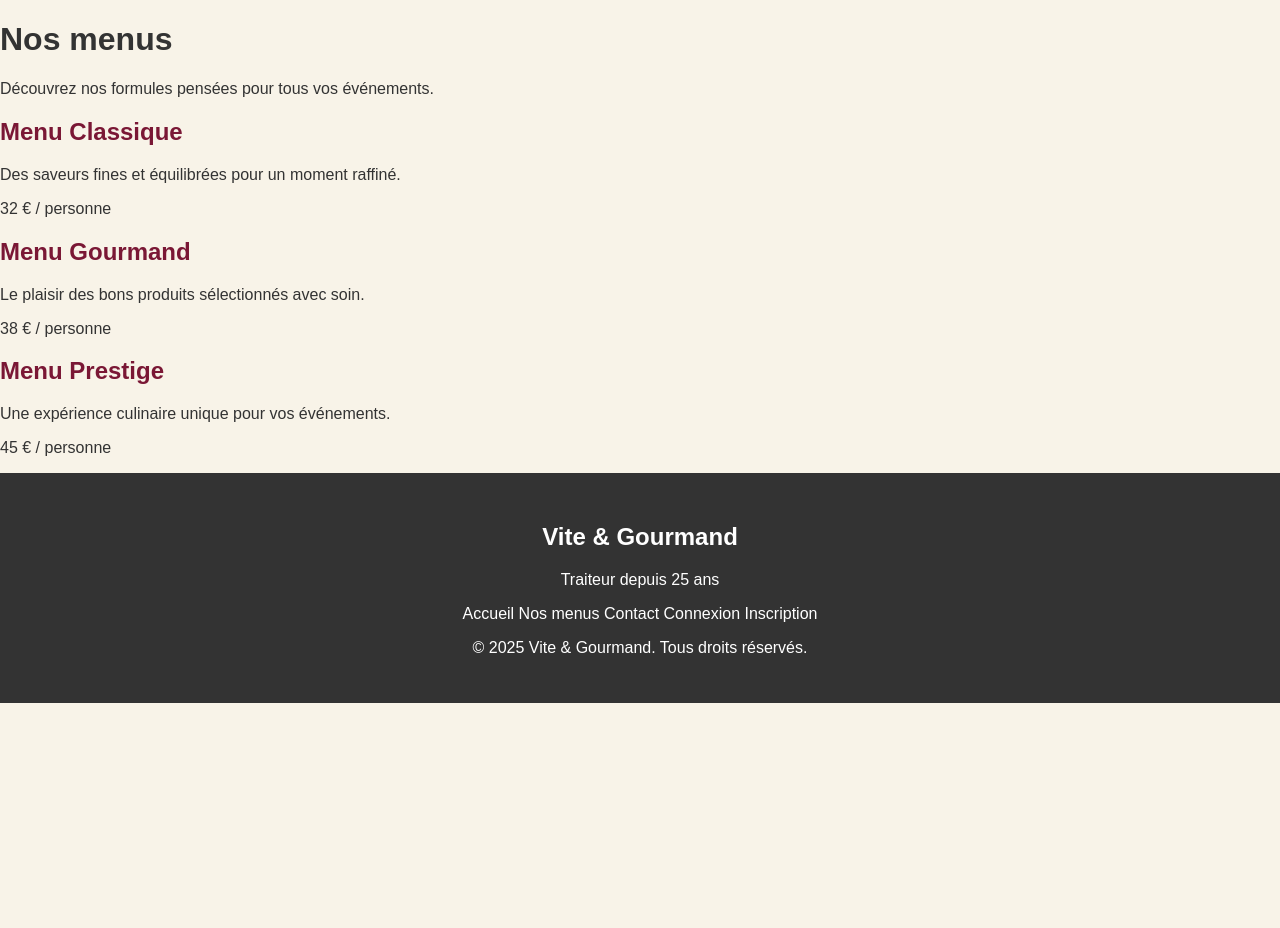
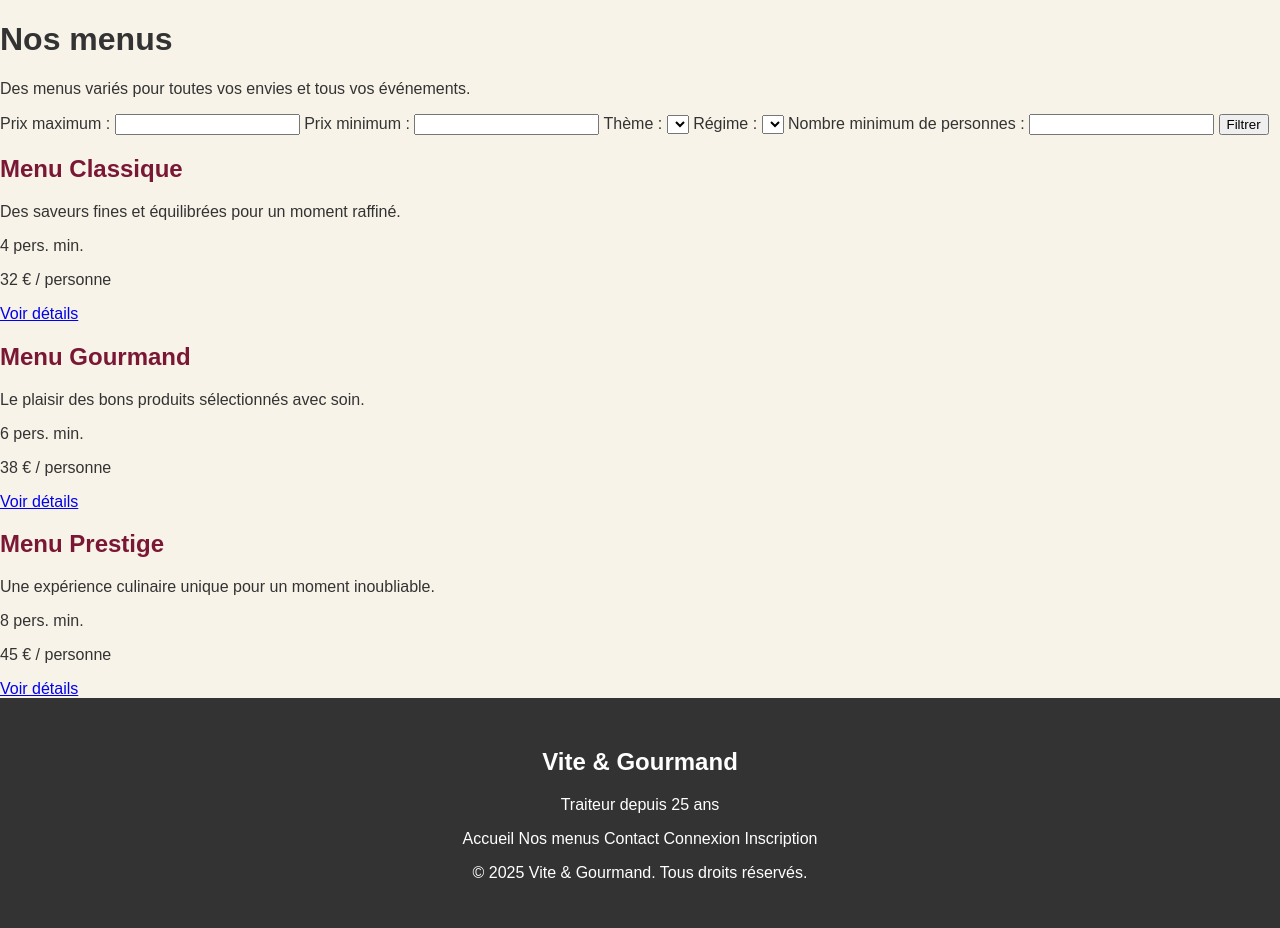
Before and after one commit to kaao76/-ecf_vite_go, a PHP site: page /menus.php in a window 1280 px wide. Shown: the part 64-992 px from the top of the page. Before the commit the page ends 767 px from the top, so only its background shows below. Run offline with PHP 8.4, Linux system fonts and the light colour scheme; lists and menus that the app fills with data are empty.

Commit message:
ajout filtres

```diff
--- a/projet-traiteur/View/Html/menus.php
+++ b/projet-traiteur/View/Html/menus.php
@@ -8,8 +8,40 @@ require_once 'includes/header.php';
     <h1>Nos menus</h1>
 
     <p>
-        Découvrez nos formules pensées pour tous vos événements.
+        Des menus variés pour toutes vos envies et tous vos événements.
     </p>
+
+
+    <!-- filtres -->
+    <form>
+
+        <label for="prix-max">Prix maximum :</label>
+        <input type="number" id="prix-max" name="prix-max">
+
+
+        <label for="prix-min">Prix minimum :</label>
+        <input type="number" id="prix-min" name="prix-min">
+
+
+        <label for="theme">Thème :</label>
+        <select id="theme" name="theme">
+        </select>
+
+
+        <label for="regime">Régime :</label>
+        <select id="regime" name="regime">
+        </select>
+
+
+        <label for="personnes">Nombre minimum de personnes :</label>
+        <input type="number" id="personnes" name="personnes">
+
+
+        <button type="submit">Filtrer</button>
+
+    </form>
+
+    <!-- Les menus-->
 
 
     <h2>Menu Classique</h2>
@@ -19,8 +51,14 @@ require_once 'includes/header.php';
     </p>
 
     <p>
+        4 pers. min.
+    </p>
+
+    <p>
         32 € / personne
     </p>
+
+    <a href="#"> Voir détails</a>
 
 
     <h2>Menu Gourmand</h2>
@@ -28,21 +66,26 @@ require_once 'includes/header.php';
     <p>
         Le plaisir des bons produits sélectionnés avec soin.
     </p>
+    <p>6 pers. min.</p>
 
     <p>
         38 € / personne
     </p>
+    <a href="#"> Voir détails</a>
 
 
     <h2>Menu Prestige</h2>
 
     <p>
-        Une expérience culinaire unique pour vos événements.
+        Une expérience culinaire unique pour un moment inoubliable.
     </p>
+
+    <p>8 pers. min.</p>
 
     <p>
         45 € / personne
     </p>
+    <a href="#"> Voir détails</a>
 
 </main>
 
```
